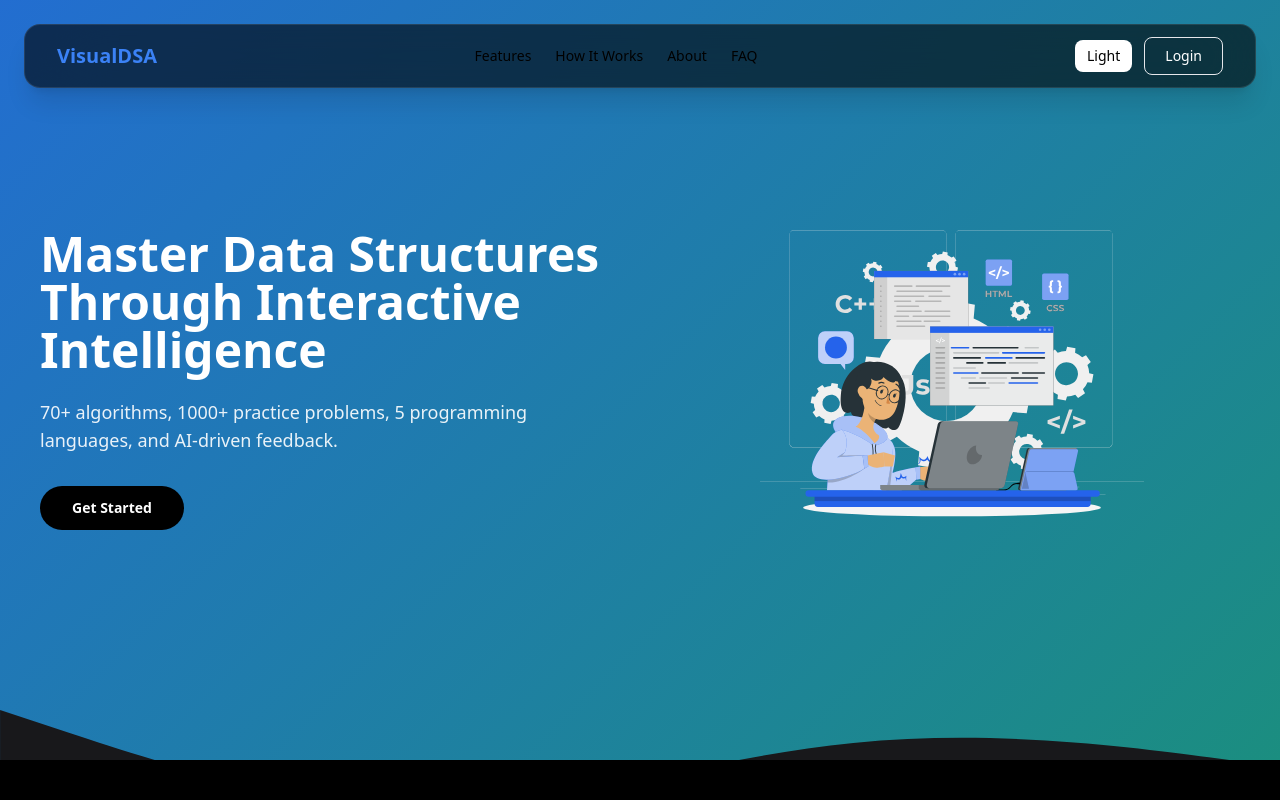
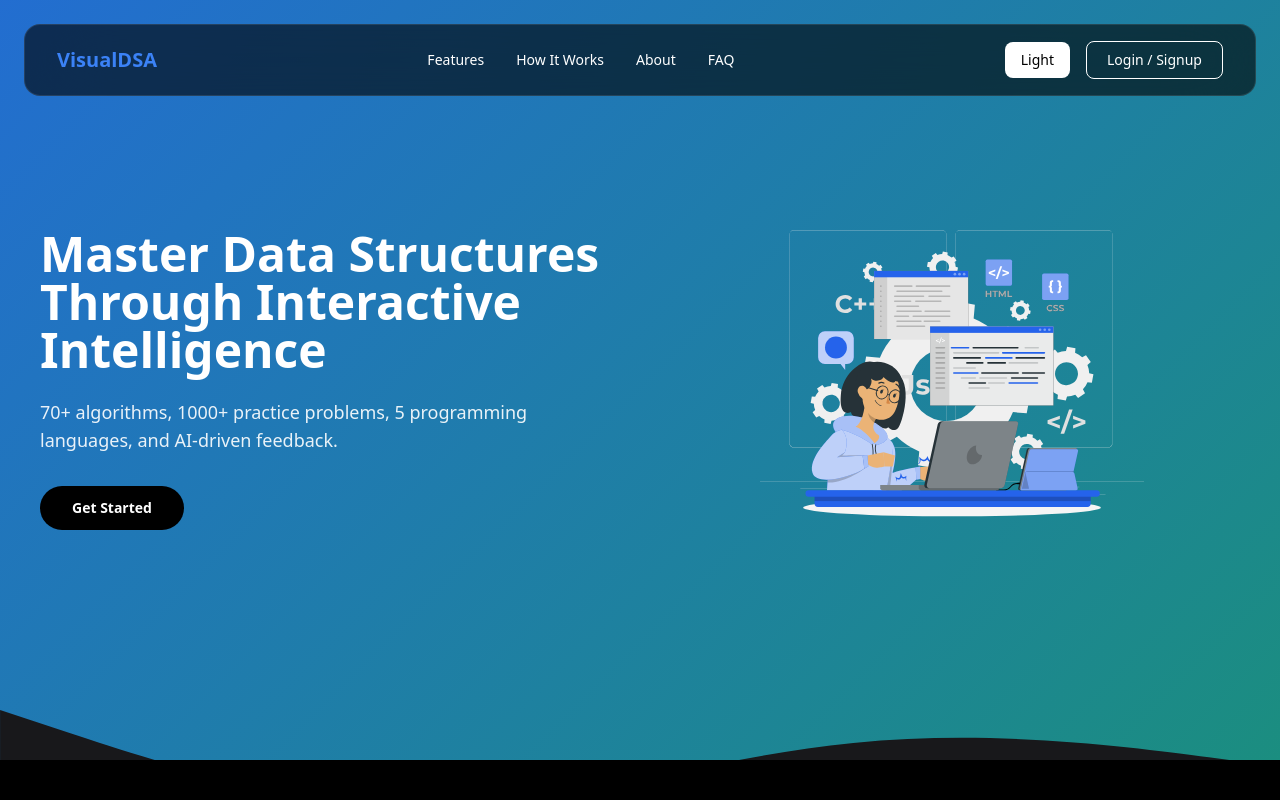
Before and after one commit to prometheus0028/VisualDSA, a React (Vite) app in the folder frontend/: page / in a window 1280 px wide. Shown: the top 800 px of the page. Built offline with nearby package versions, Linux system fonts and the light colour scheme; no server answers.

Commit message:
Navbar fix

```diff
--- a/frontend/src/components/layout/navbar.jsx
+++ b/frontend/src/components/layout/navbar.jsx
@@ -29,8 +29,8 @@ export default function Navbar() {
   };
 
   const scrollToSection = (id) => {
+    setDropdownOpen(false);
     setMobileOpen(false);
-    setDropdownOpen(false);
 
     if (location.pathname !== '/') {
       navigate('/', { state: { scrollTo: id } });
@@ -40,6 +40,7 @@ export default function Navbar() {
     }
   };
 
+  //  CLICK OUTSIDE
   useEffect(() => {
     const handleClick = (e) => {
       if (dropdownRef.current && !dropdownRef.current.contains(e.target)) {
@@ -51,11 +52,15 @@ export default function Navbar() {
     return () => document.removeEventListener('mousedown', handleClick);
   }, []);
 
+  //  LOGIN MODAL EVENT
   useEffect(() => {
     const openLogin = () => setAuthOpen(true);
+
     window.addEventListener('open_login_modal', openLogin);
 
-    return () => window.removeEventListener('open_login_modal', openLogin);
+    return () => {
+      window.removeEventListener('open_login_modal', openLogin);
+    };
   }, []);
 
   const name =
@@ -67,8 +72,8 @@ export default function Navbar() {
   return (
     <>
       <div className="fixed top-4 sm:top-6 left-1/2 -translate-x-1/2 z-50 w-full max-w-7xl px-3 sm:px-4 md:px-6">
-        <div className="flex items-center justify-between gap-2 sm:gap-4 px-4 sm:px-6 md:px-8 py-3 rounded-2xl backdrop-blur-2xl bg-white/60 dark:bg-black/60 border border-white/20 dark:border-white/10 shadow-xl">
-          {/* LOGO */}
+        <div className="flex items-center justify-between gap-2 sm:gap-4 px-4 sm:px-6 md:px-8 py-2.5 sm:py-3 md:py-4 rounded-2xl backdrop-blur-2xl bg-white/60 dark:bg-black/60 border border-white/20 dark:border-white/10 shadow-xl dark:shadow-none">
+          {/*  LOGO */}
           <Link
             to="/"
             className="text-sm sm:text-lg md:text-xl font-bold text-blue-500 whitespace-nowrap"
@@ -76,82 +81,113 @@ export default function Navbar() {
             VisualDSA
           </Link>
 
-          {/* DESKTOP NAV */}
-          <div className="hidden md:flex items-center gap-6 text-sm font-medium">
-            <button onClick={() => scrollToSection('features')}>
+          {/*  DESKTOP NAV */}
+          <div className="hidden md:flex items-center gap-6 lg:gap-8 text-sm font-medium">
+            <button
+              onClick={() => scrollToSection('features')}
+              className="text-black dark:text-white hover:opacity-70"
+            >
               Features
             </button>
-            <button onClick={() => scrollToSection('how')}>How It Works</button>
-            <button onClick={() => scrollToSection('about')}>About</button>
-            <button onClick={() => scrollToSection('faq')}>FAQ</button>
+            <button
+              onClick={() => scrollToSection('how')}
+              className="text-black dark:text-white hover:opacity-70"
+            >
+              How It Works
+            </button>
+            <button
+              onClick={() => scrollToSection('about')}
+              className="text-black dark:text-white hover:opacity-70"
+            >
+              About
+            </button>
+            <button
+              onClick={() => scrollToSection('faq')}
+              className="text-black dark:text-white hover:opacity-70"
+            >
+              FAQ
+            </button>
           </div>
 
           {/* RIGHT */}
-          <div className="flex items-center gap-2 sm:gap-3">
+          <div className="flex items-center gap-2 sm:gap-3 md:gap-4">
             {/* THEME */}
             <button
               onClick={toggleTheme}
-              className="px-3 py-1.5 rounded-lg bg-green-600 text-white text-xs sm:text-sm dark:bg-white dark:text-black"
+              className="px-3 sm:px-4 py-1.5 sm:py-2 rounded-lg bg-green-600 text-white text-xs sm:text-sm whitespace-nowrap dark:bg-white dark:text-black"
             >
               {theme === 'dark' ? 'Light' : 'Dark'}
             </button>
 
+            {/* ================= USER ================= */}
             {user ? (
               <div className="relative" ref={dropdownRef}>
                 <button
                   onClick={() => setDropdownOpen(!dropdownOpen)}
-                  className="w-9 h-9 rounded-full bg-blue-500 text-white flex items-center justify-center font-semibold text-xs"
+                  className="w-9 h-9 sm:w-10 sm:h-10 rounded-full bg-blue-500 text-white flex items-center justify-center font-semibold text-xs sm:text-sm"
                 >
                   {firstLetter}
                 </button>
 
                 {dropdownOpen && (
-                  <div className="absolute right-0 mt-3 w-56 rounded-2xl backdrop-blur-2xl bg-white/80 dark:bg-black/80 border shadow-xl p-4 text-sm">
-                    {/* MOBILE NAV INSIDE DROPDOWN */}
-                    <div className="md:hidden mb-2">
+                  <div className="absolute right-0 mt-2 sm:mt-3 w-56 sm:w-64 rounded-2xl backdrop-blur-2xl bg-white/80 dark:bg-black/80 border border-white/20 dark:border-white/10 shadow-xl p-3 sm:p-4 text-sm">
+                    {/* USER */}
+                    <div className="mb-3">
+                      <p className="text-gray-500 dark:text-gray-300 text-xs">
+                        Welcome
+                      </p>
+                      <p className="text-gray-800 dark:text-gray-300 font-semibold truncate">
+                        {name}
+                      </p>
+                    </div>
+
+                    {/*  MOBILE ONLY NAV INSIDE DROPDOWN */}
+                    <div className="md:hidden border-t border-gray-200 dark:border-white/10 my-2"></div>
+
+                    <div className="md:hidden flex flex-col">
                       <button
                         onClick={() => scrollToSection('features')}
-                        className="block w-full text-left py-2"
+                        className="text-left px-3 py-2 hover:bg-gray-100 dark:hover:bg-white/10 rounded-lg"
                       >
                         Features
                       </button>
                       <button
                         onClick={() => scrollToSection('how')}
-                        className="block w-full text-left py-2"
+                        className="text-left px-3 py-2 hover:bg-gray-100 dark:hover:bg-white/10 rounded-lg"
                       >
                         How It Works
                       </button>
                       <button
                         onClick={() => scrollToSection('about')}
-                        className="block w-full text-left py-2"
+                        className="text-left px-3 py-2 hover:bg-gray-100 dark:hover:bg-white/10 rounded-lg"
                       >
                         About
                       </button>
                       <button
                         onClick={() => scrollToSection('faq')}
-                        className="block w-full text-left py-2"
+                        className="text-left px-3 py-2 hover:bg-gray-100 dark:hover:bg-white/10 rounded-lg"
                       >
                         FAQ
                       </button>
-
-                      <div className="border-t my-2"></div>
                     </div>
 
-                    <p className="font-semibold mb-2">{name}</p>
+                    <div className="border-t border-gray-200 dark:border-white/10 my-2"></div>
 
+                    {/* DASHBOARD */}
                     <button
                       onClick={() => {
                         navigate('/dashboard');
                         setDropdownOpen(false);
                       }}
-                      className="block w-full text-left py-2"
+                      className="w-full text-left px-3 py-2 rounded-lg text-gray-800 dark:text-gray-300 hover:bg-gray-100 dark:hover:bg-white/10 transition"
                     >
                       Dashboard
                     </button>
 
+                    {/* LOGOUT */}
                     <button
                       onClick={handleLogout}
-                      className="block w-full text-left py-2 text-red-500"
+                      className="w-full text-left px-3 py-2 rounded-lg text-red-500 hover:bg-red-50 dark:hover:bg-red-500/10 transition"
                     >
                       Logout
                     </button>
@@ -160,15 +196,14 @@ export default function Navbar() {
               </div>
             ) : (
               <>
-                {/* LOGIN BUTTON */}
                 <button
                   onClick={() => setAuthOpen(true)}
-                  className="px-3 sm:px-5 py-1.5 sm:py-2 rounded-lg border text-xs sm:text-sm text-black dark:text-white"
+                  className="px-3 sm:px-5 py-1.5 sm:py-2 rounded-lg border border-black dark:border-white text-xs sm:text-sm text-black dark:text-white whitespace-nowrap"
                 >
-                  Login
+                  Login / Signup
                 </button>
 
-                {/* HAMBURGER ONLY WHEN NOT LOGGED IN */}
+                {/* HAMBURGER ONLY IF NOT LOGGED IN */}
                 <button
                   onClick={() => setMobileOpen(!mobileOpen)}
                   className="md:hidden flex flex-col gap-1 ml-1"
@@ -182,15 +217,33 @@ export default function Navbar() {
           </div>
         </div>
 
-        {/* MOBILE MENU (ONLY NOT LOGGED IN) */}
+        {/*  MOBILE MENU (ONLY IF NOT LOGGED IN) */}
         {!user && mobileOpen && (
           <div className="mt-3 rounded-2xl backdrop-blur-2xl bg-white/80 dark:bg-black/80 border shadow-xl p-5 flex flex-col gap-4 text-sm md:hidden">
-            <button onClick={() => scrollToSection('features')}>
+            <button
+              onClick={() => scrollToSection('features')}
+              className="text-black dark:text-white"
+            >
               Features
             </button>
-            <button onClick={() => scrollToSection('how')}>How It Works</button>
-            <button onClick={() => scrollToSection('about')}>About</button>
-            <button onClick={() => scrollToSection('faq')}>FAQ</button>
+            <button
+              onClick={() => scrollToSection('how')}
+              className="text-black dark:text-white"
+            >
+              How It Works
+            </button>
+            <button
+              onClick={() => scrollToSection('about')}
+              className="text-black dark:text-white"
+            >
+              About
+            </button>
+            <button
+              onClick={() => scrollToSection('faq')}
+              className="text-black dark:text-white"
+            >
+              FAQ
+            </button>
           </div>
         )}
       </div>
```
